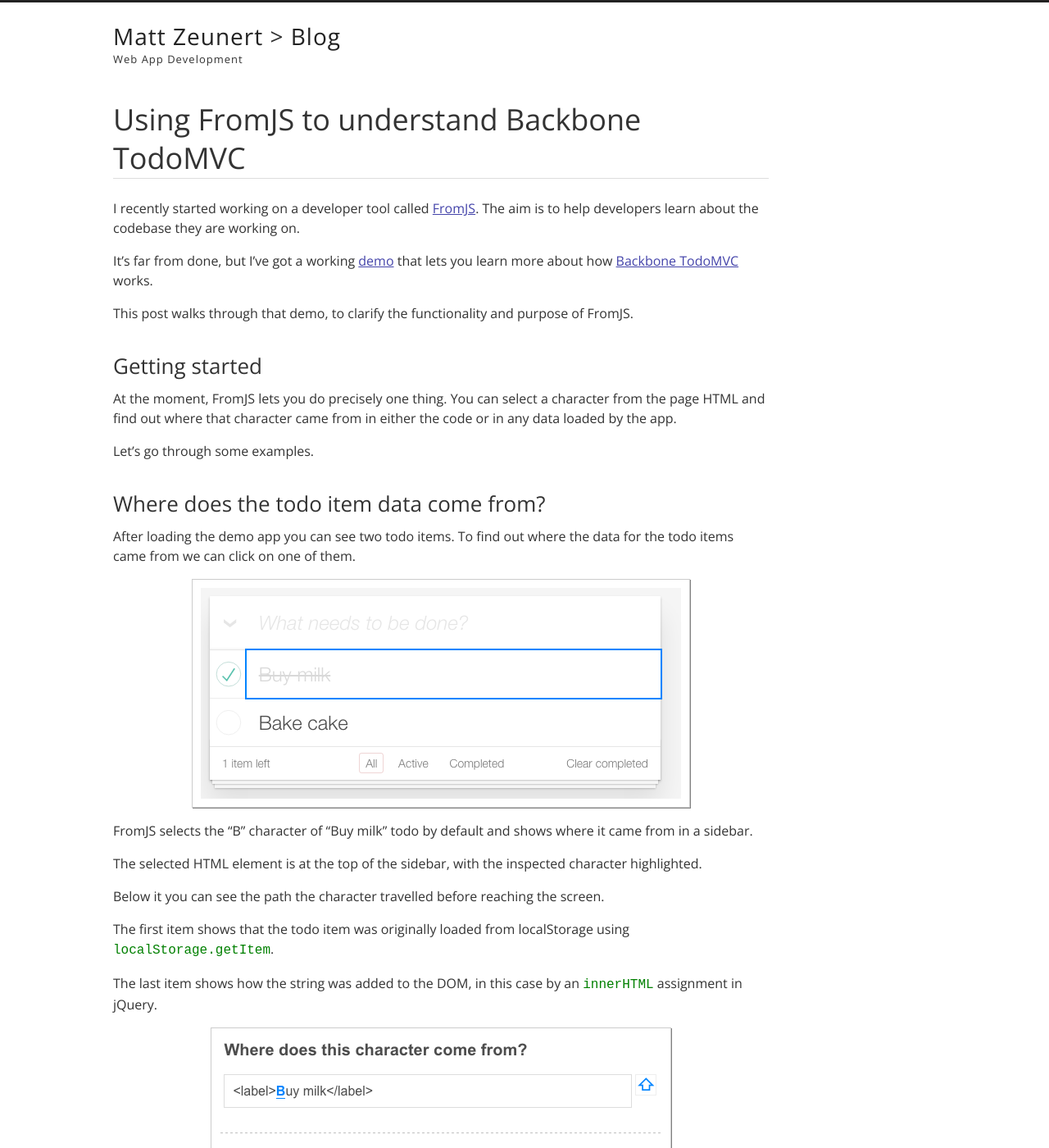
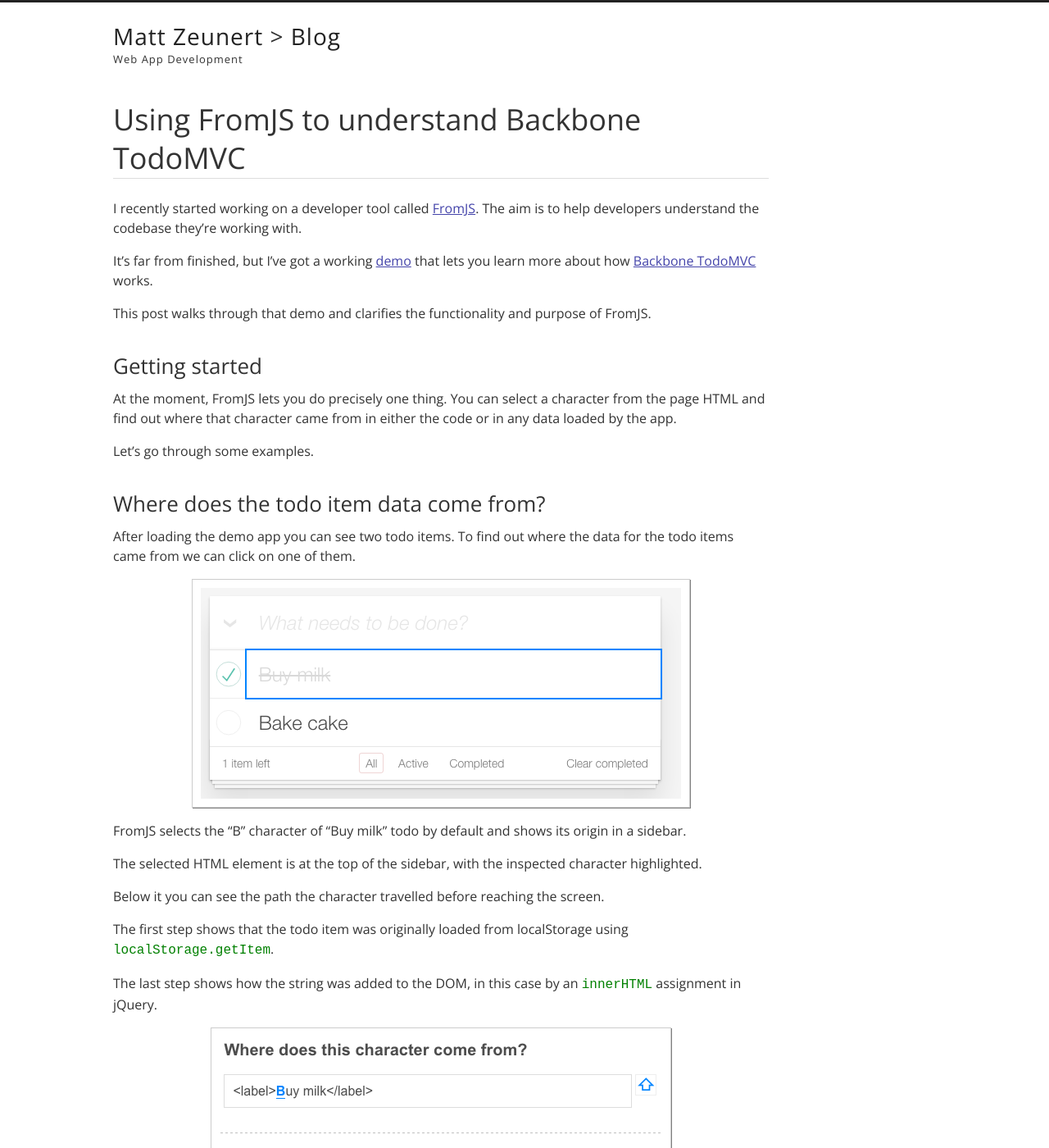
Before and after one commit to mattzeunert/mattzeunert.github.io, a Jekyll site: the page built from _posts/2016-07-17-understanding-backbone-todomvc-with-from-js.md, in a window 1280 px wide and 1400 px high. Shown: the whole window at 82% size. Built offline with Jekyll 4.4.1, drawn with Linux system fonts in a browser that asks for light colours; nearby versions of some CDN libraries; comment, search, counter and statistics services are not loaded; some of the changed text lies outside the part shown.

Commit message:
Tweak post.

```diff
--- a/_posts/2016-07-17-understanding-backbone-todomvc-with-from-js.md
+++ b/_posts/2016-07-17-understanding-backbone-todomvc-with-from-js.md
@@ -4,11 +4,11 @@ title: Using FromJS to understand Backbone TodoMVC
 date: 2016-07-17
 ---
 
-I recently started working on a developer tool called [FromJS](http://www.fromjs.com/). The aim is to help developers learn about the codebase they are working on.
+I recently started working on a developer tool called [FromJS](http://www.fromjs.com/). The aim is to help developers understand the codebase they're working with.
 
-It's far from done, but I've got a working [demo](http://www.fromjs.com/todomvc/) that lets you learn more about how [Backbone TodoMVC](http://todomvc.com/examples/backbone/) works.
+It's far from finished, but I've got a working [demo](http://www.fromjs.com/todomvc/) that lets you learn more about how [Backbone TodoMVC](http://todomvc.com/examples/backbone/) works.
 
-This post walks through that demo, to clarify the functionality and purpose of FromJS.
+This post walks through that demo and clarifies the functionality and purpose of FromJS.
 
 ## Getting started
 
@@ -22,15 +22,15 @@ After loading the demo app you can see two todo items. To find out where the dat
 
 ![Selected "Buy milk" todo item in FromJS](/img/blog/fromjs-demo/todo-item-selected.png)
 
-FromJS selects the "B" character of "Buy milk" todo by default and shows where it came from in a sidebar.
+FromJS selects the "B" character of "Buy milk" todo by default and shows its origin in a sidebar.
 
 The selected HTML element is at the top of the sidebar, with the inspected character highlighted.
 
 Below it you can see the path the character travelled before reaching the screen.
 
-The first item shows that the todo item was originally loaded from localStorage using `localStorage.getItem`.
+The first step shows that the todo item was originally loaded from localStorage using `localStorage.getItem`.
 
-The last item shows how the string was added to the DOM, in this case by an `innerHTML` assignment in jQuery.
+The last step shows how the string was added to the DOM, in this case by an `innerHTML` assignment in jQuery.
 
 ![FromJS sidebar showing "Buy milk" origin](/img/blog/fromjs-demo/sidebar-after-selecting-todo-item.png)
 
@@ -64,13 +64,13 @@ Scrolling further down we can also see that at some point Underscore parses the
 
 ![Underscore creating a new function based on the template](/img/blog/fromjs-demo/dynamic-script.png)
 
-## Where is "Buy milk" marked as done?
+## Why is "Buy milk" marked as done?
 
 Each todo item in TodoMVC appears as an `<li>` tag in the DOM. It's hard to select the `<li>` tag by clicking on it, but we can navigate to it using the Element Up button.
 
 ![Going up the DOM tree](/img/blog/fromjs-demo/up-button.png)
 
-By clicking on the class name we can see that the "completed" class was added to the `<li>` tag because the model was marked as completed..
+By clicking on the class name we can see that the "completed" class was added to the `<li>` tag because the model's `completed` property was `true`.
 
 ![Completed class origin](/img/blog/fromjs-demo/completed-class-origin.png)
 
@@ -78,6 +78,6 @@ By clicking on the class name we can see that the "completed" class was added to
 
 FromJS currently only works with a small subset of JavaScript features - the ones used by Backbone TodoMVC.
 
-It'll take me a while to make it work for other apps. [You can sign up for updates on the FromJS website](http://www.fromjs.com/).
+It'll take me a while to make it work for other apps. You can [sign up for updates on the FromJS website](http://www.fromjs.com/).
 
 If you have any thoughts or feedback please leave a comment or [create an issue on Github](https://github.com/mattzeunert/fromjs).
```
Also changed, not shown: other parts of _posts/2016-07-17-understanding-backbone-todomvc-with-from-js.md (+2 -2 lines), img/blog/fromjs-demo/completed-class-origin.png.
